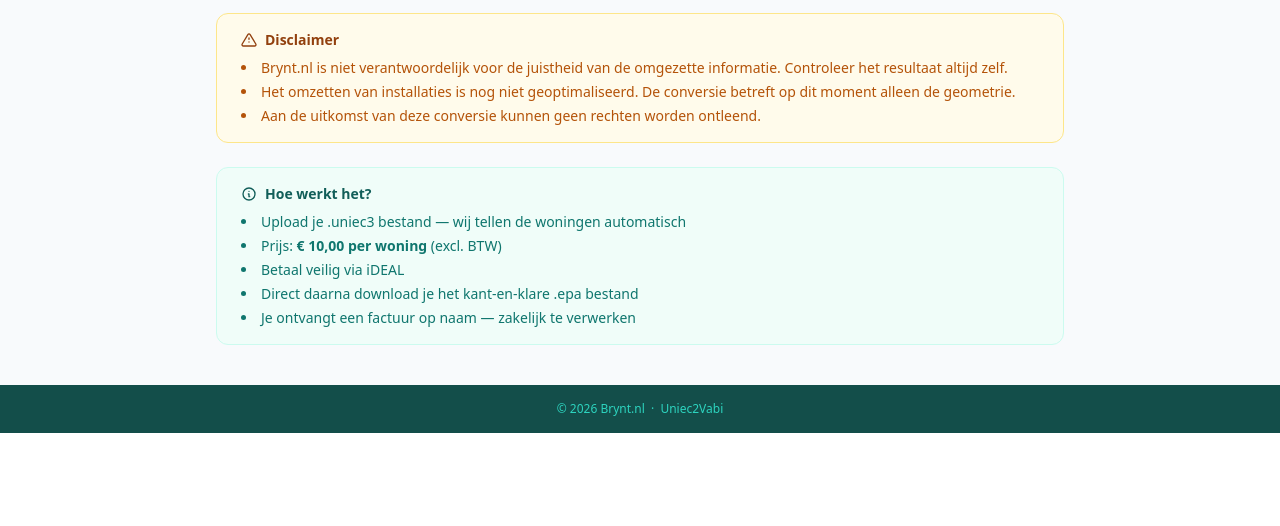
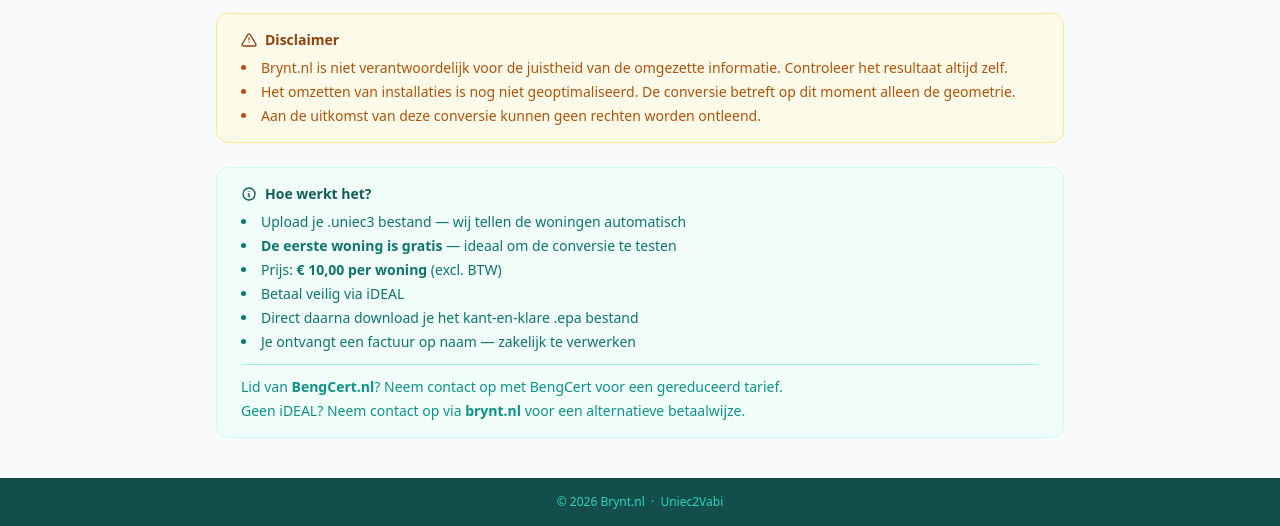
Before and after one commit to julianmvanderveer-dev/uniec2vabi, a Flask app: page / in a window 1280 px wide. Shown: the part 589-1115 px from the top of the page. Before the commit the page ends 1022 px from the top, so only its background shows below. Run offline with Flask 3, Linux system fonts and the light colour scheme; some libraries are stand-ins or nearby versions.

Commit message:
Gratis woning, BengCert en alternatief betalen vermeld op welkomstscherm

```diff
--- a/templates/index.html
+++ b/templates/index.html
@@ -85,11 +85,16 @@
   </div>
   <ul class="space-y-1 text-brynt-700 list-disc list-inside">
     <li>Upload je .uniec3 bestand — wij tellen de woningen automatisch</li>
+    <li><strong>De eerste woning is gratis</strong> — ideaal om de conversie te testen</li>
     <li>Prijs: <strong>€ 10,00 per woning</strong> (excl. BTW)</li>
     <li>Betaal veilig via iDEAL</li>
     <li>Direct daarna download je het kant-en-klare .epa bestand</li>
     <li>Je ontvangt een factuur op naam — zakelijk te verwerken</li>
   </ul>
+  <div class="mt-3 pt-3 border-t border-brynt-200 space-y-1 text-brynt-600">
+    <p>Lid van <strong>BengCert.nl</strong>? Neem contact op met BengCert voor een gereduceerd tarief.</p>
+    <p>Geen iDEAL? Neem contact op via <strong>brynt.nl</strong> voor een alternatieve betaalwijze.</p>
+  </div>
 </div>
 
 {% endblock %}
```
